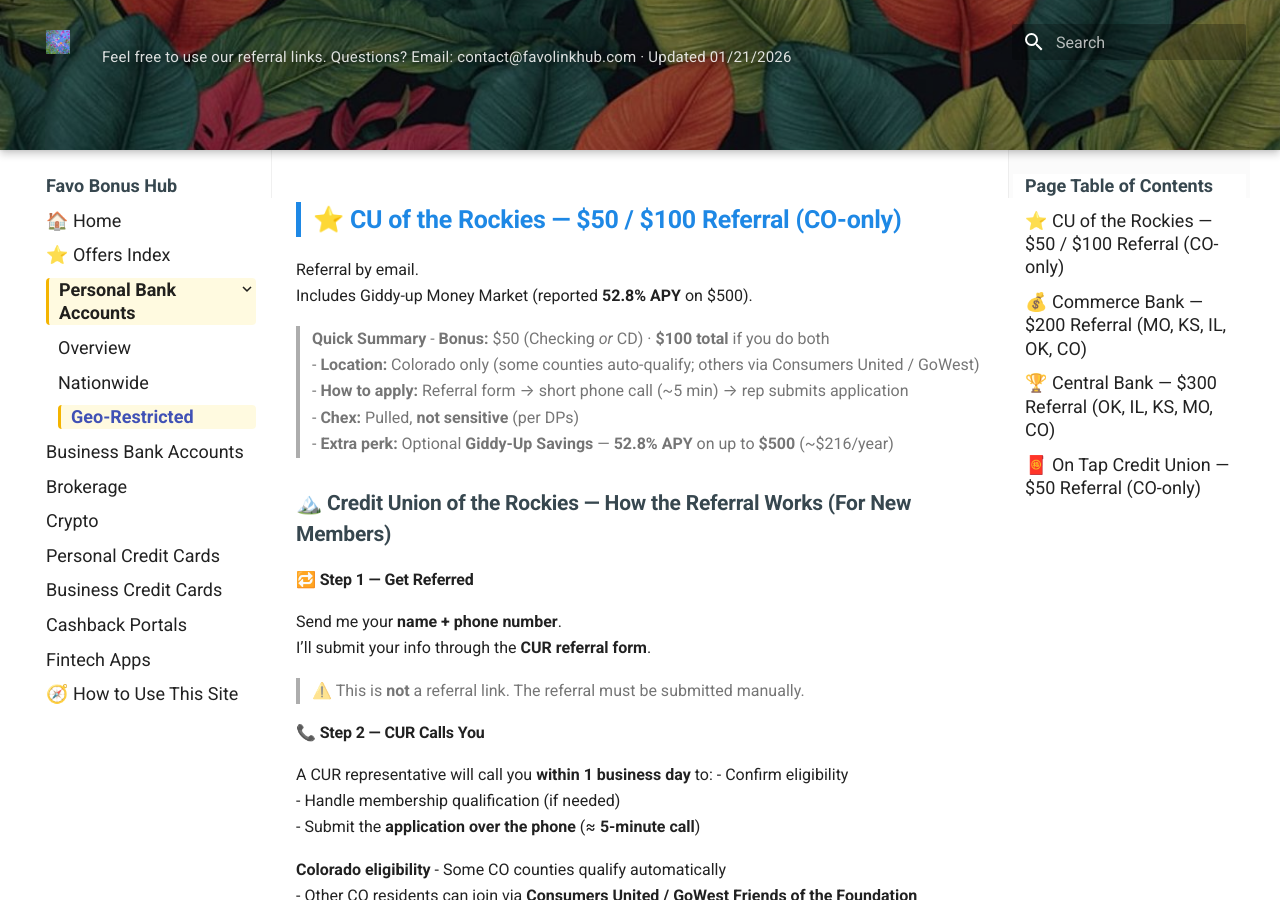
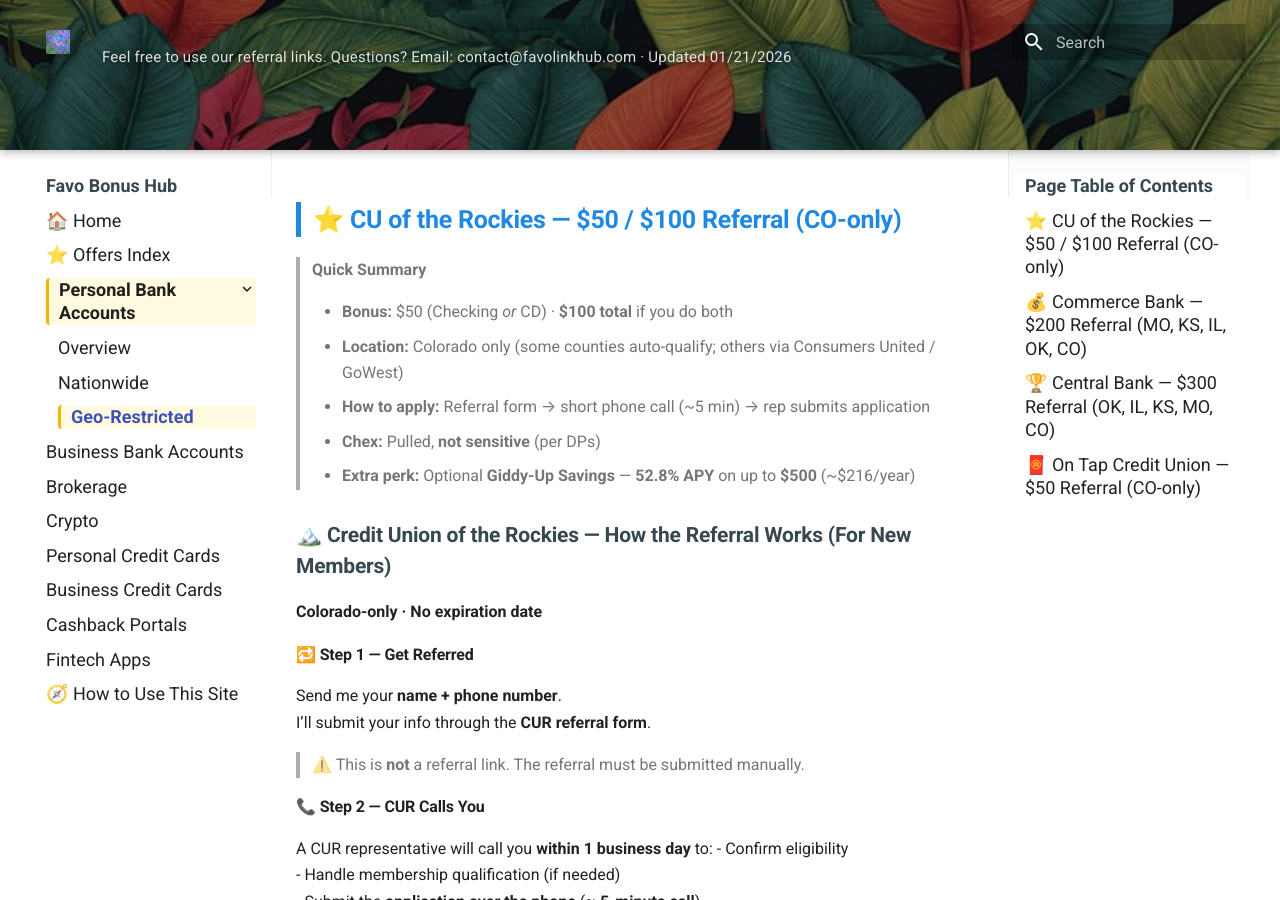
Before and after one commit to whispersofzephyr/favolinkhub-site, an MkDocs documentation site: the page built from docs/personal-bank-geo.md, in a window 1280 px wide and 900 px high, scrolled down 288 px. Built offline with MkDocs 1.6.1 and Material for MkDocs 9.7.7, drawn with Linux system fonts in a browser that asks for light colours.

Commit message:
Update personal-bank-geo.md

```diff
--- a/docs/personal-bank-geo.md
+++ b/docs/personal-bank-geo.md
@@ -9,10 +9,9 @@ If you are looking for accounts available nationwide, see:
 <a id="cu-of-the-rockies"></a>
 ## ⭐ CU of the Rockies — $50 / $100 Referral (CO-only)
 
-Referral by email.
-Includes Giddy-up Money Market (reported **52.8% APY** on $500).
 
 > **Quick Summary**
+>
 > - **Bonus:** $50 (Checking *or* CD) · **$100 total** if you do both
 > - **Location:** Colorado only (some counties auto-qualify; others via Consumers United / GoWest)
 > - **How to apply:** Referral form → short phone call (~5 min) → rep submits application
@@ -20,6 +19,7 @@ Includes Giddy-up Money Market (reported **52.8% APY** on $500).
 > - **Extra perk:** Optional **Giddy-Up Savings** — **52.8% APY** on up to **$500** (~$216/year)
 
 ### 🏔️ Credit Union of the Rockies — How the Referral Works (For New Members)
+**Colorado-only · No expiration date**
 
 #### 🔁 Step 1 — Get Referred
 Send me your **name + phone number**.
```
